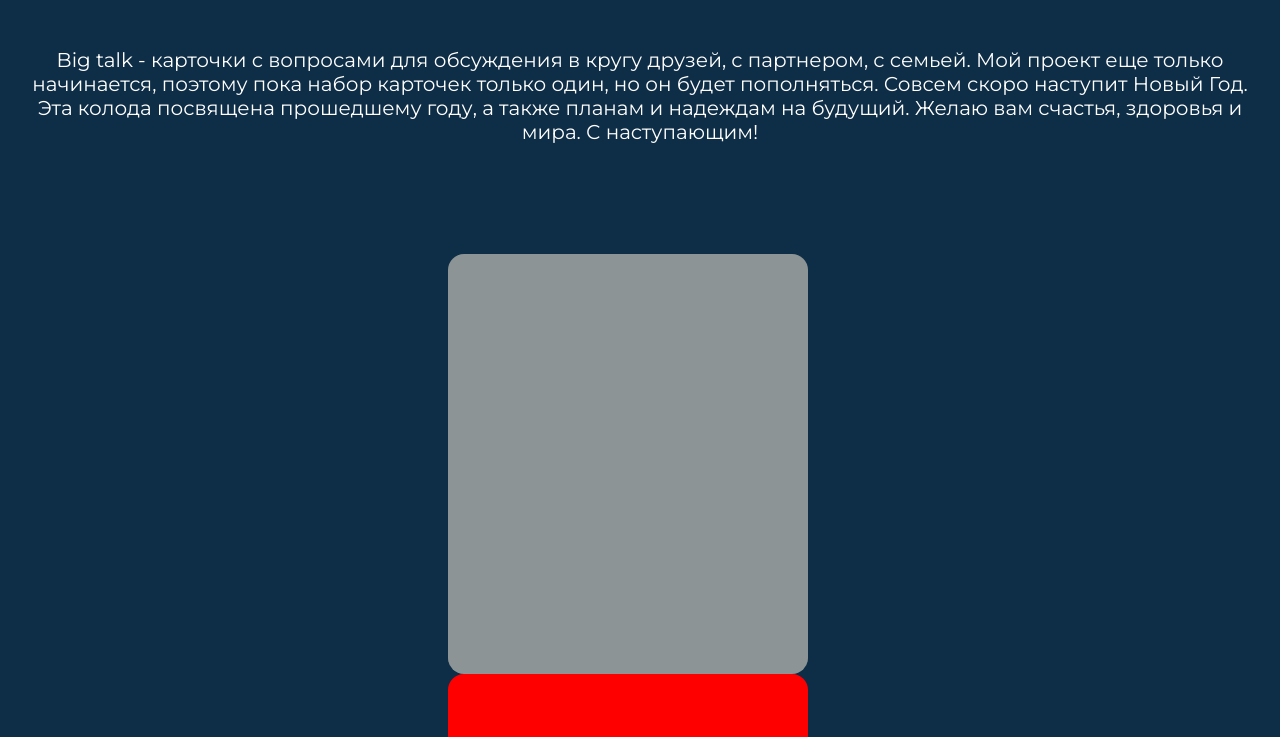
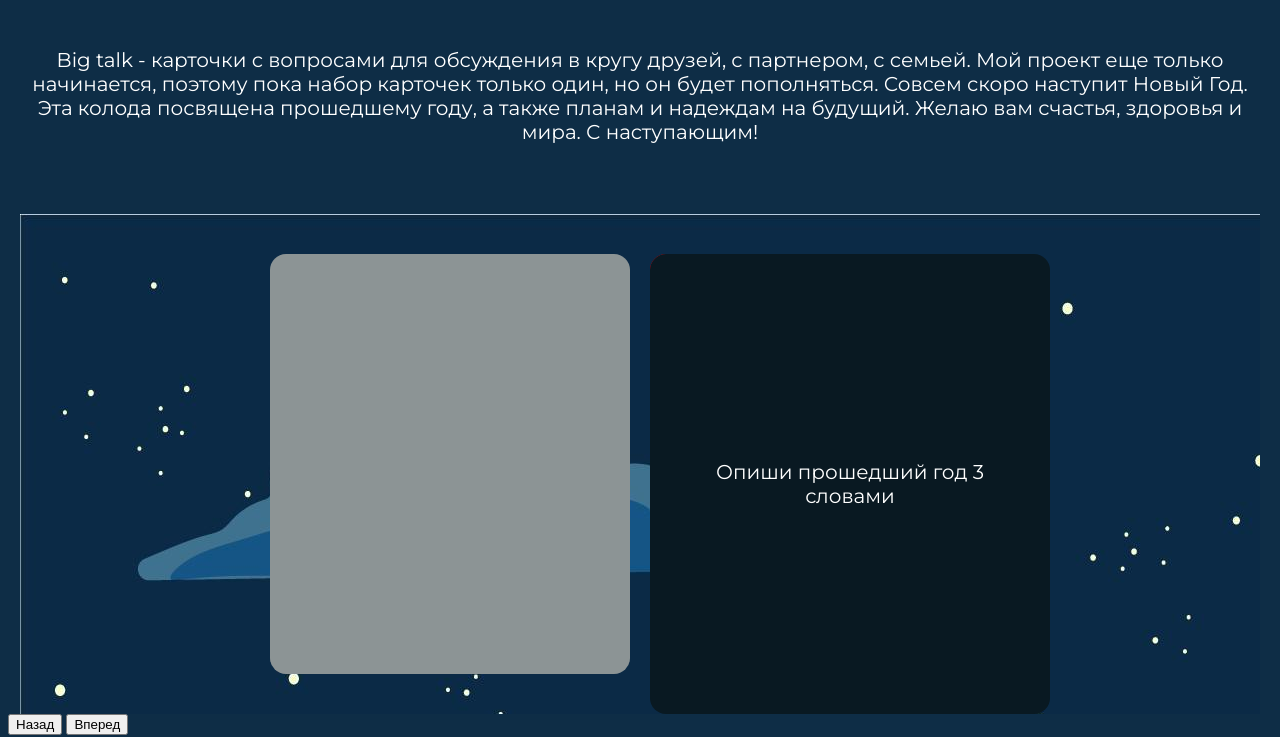
Before and after one commit to chikapusik/big-talk, a plain HTML site: page index.html in a window 1280 px wide. Shown: the part 101-838 px from the top of the page. Drawn offline with Linux system fonts and the light colour scheme.

Commit message:
cards created

```diff
--- a/index.html
+++ b/index.html
@@ -31,14 +31,31 @@
 
     <section class="cards">
 
-        <div>
+
             <div class="opened">
 
             </div>
 
             <div class="not_opened">
+                <div class="card">Опиши прошедший год 3 словами</div>
+                <div class="card">Расскажи о достижении года</div>
+                <div class="card">Есть ли фильм/книга/песня, которую ты открыл(а) для себя в этом году?</div>
+                <div class="card">Покупка года</div>
+                <div class="card">Делал(а) ли ты что-то впервые?</div>
+                <div class="card">Что очень хотелось сделать, но не удалось?</div>
+                <div class="card">Что тебя заряжало? А что, напротив, забирало много сил?</div>
+                <div class="card">За что ты благодарен(благодарна)?</div>
+                <div class="card">Чем ты гордишься в этом году?</div>
+                <div class="card">Лучшее решение года</div>
+                <div class="card">Чем ты сегодня отличаешься от себя год назад?</div>
+                <div class="card">Вспомни моменты уходящего года, которые бы тебе хотелось повторить</div>
+                <div class="card">Если бы про тебя снимали фильм в этом году, кто бы тебя сыграл, кто бы срежиссировал фильм, в каком жанре?</div>
+                <div class="card">Расскажи про то, что бы тебе хотелось сделать в следующем году, даже если это что-то невероятное</div>
+                <div class="card">Твое новогоднее желание</div>
 
-            </div>
+
+
+
         </div>
 
     </section>
--- a/style.css
+++ b/style.css
@@ -31,11 +31,11 @@ p{text-align: center;
 
 .cards{ display: flex;
         flex-direction:row;
-  gap: 20px;
-  justify-content: center;
-  padding: 40px 20px;
-  max-width: 1200px;
-  margin: 0 auto
+        gap: 20px;
+         justify-content: center;
+         padding: 40px 20px;
+        max-width: 1200px;
+        margin: 0 auto;
         background-image:url('6219721.jpg');
 
 }
@@ -46,6 +46,44 @@ p{text-align: center;
         border-radius:16px;}
 
 .not_opened{width:360px;
+        position:relative;
         height: 420px;
         background-color:red;
         border-radius:16px;}
+
+.card{position:absolute;
+        top:0;
+        left:0;
+        width:100%;
+        height:100%;
+        background-color:#091922;
+        border-radius:16px;
+        color:white;
+        padding:20px;
+        font-size:20px;
+
+display:flex;
+justify-content:center;
+align-items:center;
+text-align:center;
+transition:transform 0.5s ease opacity 0.5s ease;}
+
+.card:nth-child(1){z-index:20;}
+.card:nth-child(2){z-index:19; transform: scale(0.98);}
+.card:nth-child(3){z-index:18; transform: scale(0.96);}
+.card:nth-child(4){z-index:17; transform: scale(0.94);}
+.card:nth-child(5){z-index:16; transform: scale(0.92);}
+.card:nth-child(6){z-index:15; transform: scale(0.90);}
+.card:nth-child(7){z-index:14; transform: scale(0.88);}
+.card:nth-child(8){z-index:13; transform: scale(0.86);}
+.card:nth-child(9){z-index:12; transform: scale(0.84);}
+.card:nth-child(10){z-index:11; transform: scale(0.82);}
+.card:nth-child(11){z-index:10; transform: scale(0.80);}
+.card:nth-child(12){z-index:9; transform: scale(0.78);}
+.card:nth-child(13){z-index:8; transform: scale(0.76);}
+.card:nth-child(14){z-index:7; transform: scale(0.74);}
+.card:nth-child(15){z-index:6; transform: scale(0.72);}
+
+.controls{flex;
+        align-items: center;
+        justify-content:center;}
```
Also changed, not shown: script.js (added).
